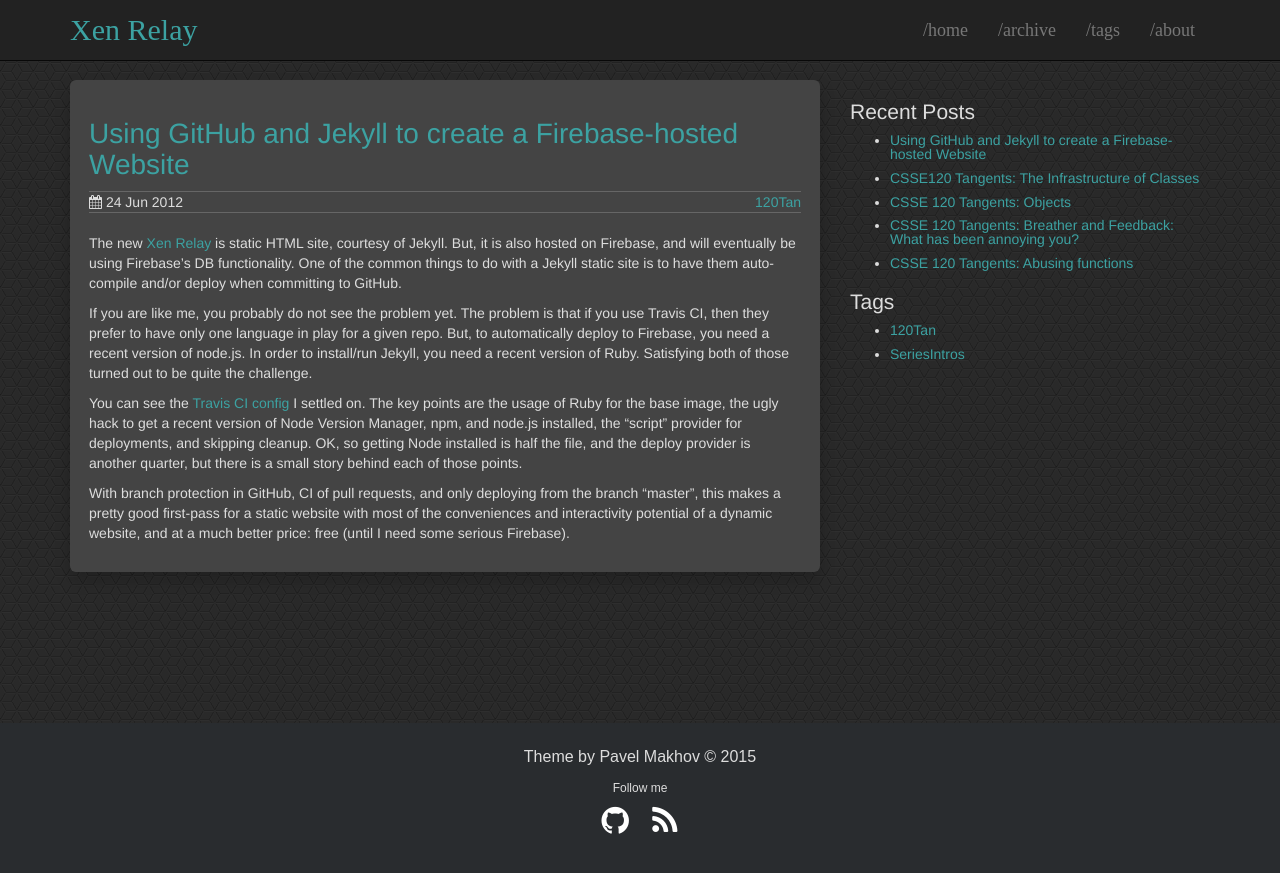
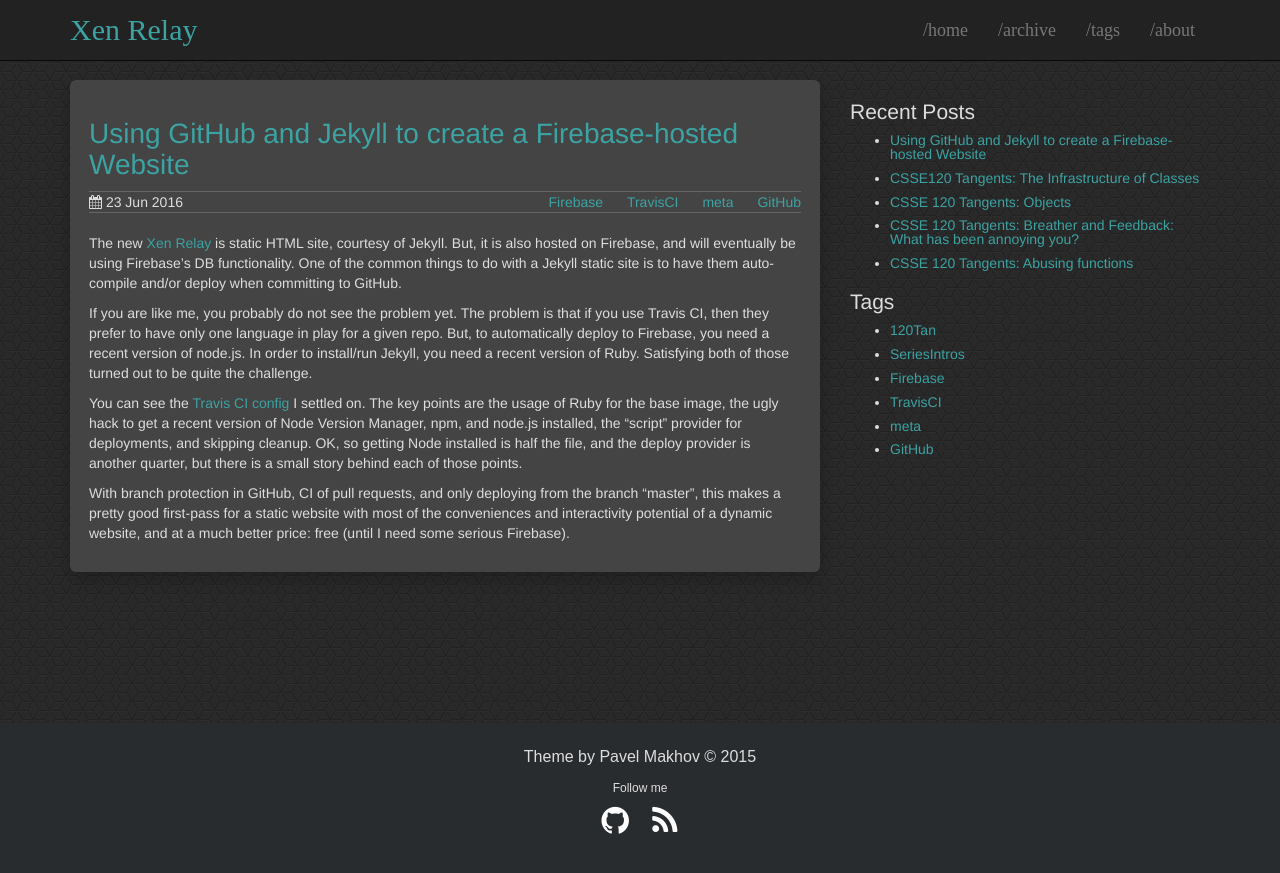
Before and after one commit to proegssilb/xenrelay-com, a Jekyll site: the page built from _posts/2016-06-23-github-travis-firebase-jekyll.md, in a window 1280 px wide. Shown: the top 873 px of the page. Built offline with Jekyll 4.4.1, drawn with Linux system fonts in a browser that asks for light colours.

Commit message:
Bugfix date/tags

```diff
--- a/_posts/2016-06-23-github-travis-firebase-jekyll.md
+++ b/_posts/2016-06-23-github-travis-firebase-jekyll.md
@@ -1,11 +1,13 @@
 ---
 layout: post
 title: 'Using GitHub and Jekyll to create a Firebase-hosted Website'
-date: '2012-06-23T20:35:00.000-05:00'
+date: '2016-06-23T16:35:00.000-05:00'
 author: David Bliss
 tags:
-- 120Tan
-modified_time: '2016-06-23T20:35:16.245-05:00'
+- Firebase
+- TravisCI
+- meta
+- GitHub
 ---
 
 The new [Xen Relay](https://www.xenrelay.com) is static HTML site, courtesy of
```
